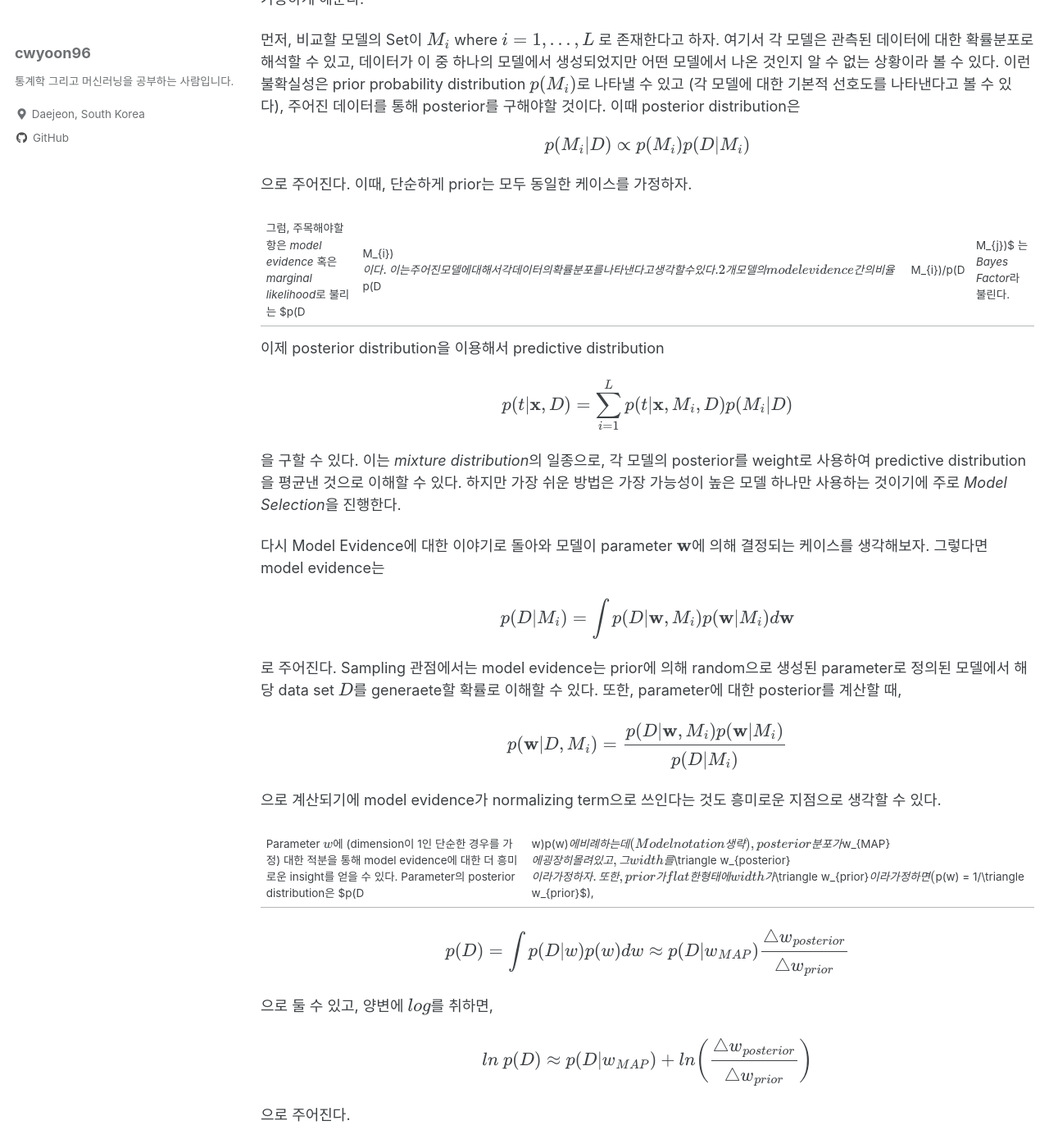
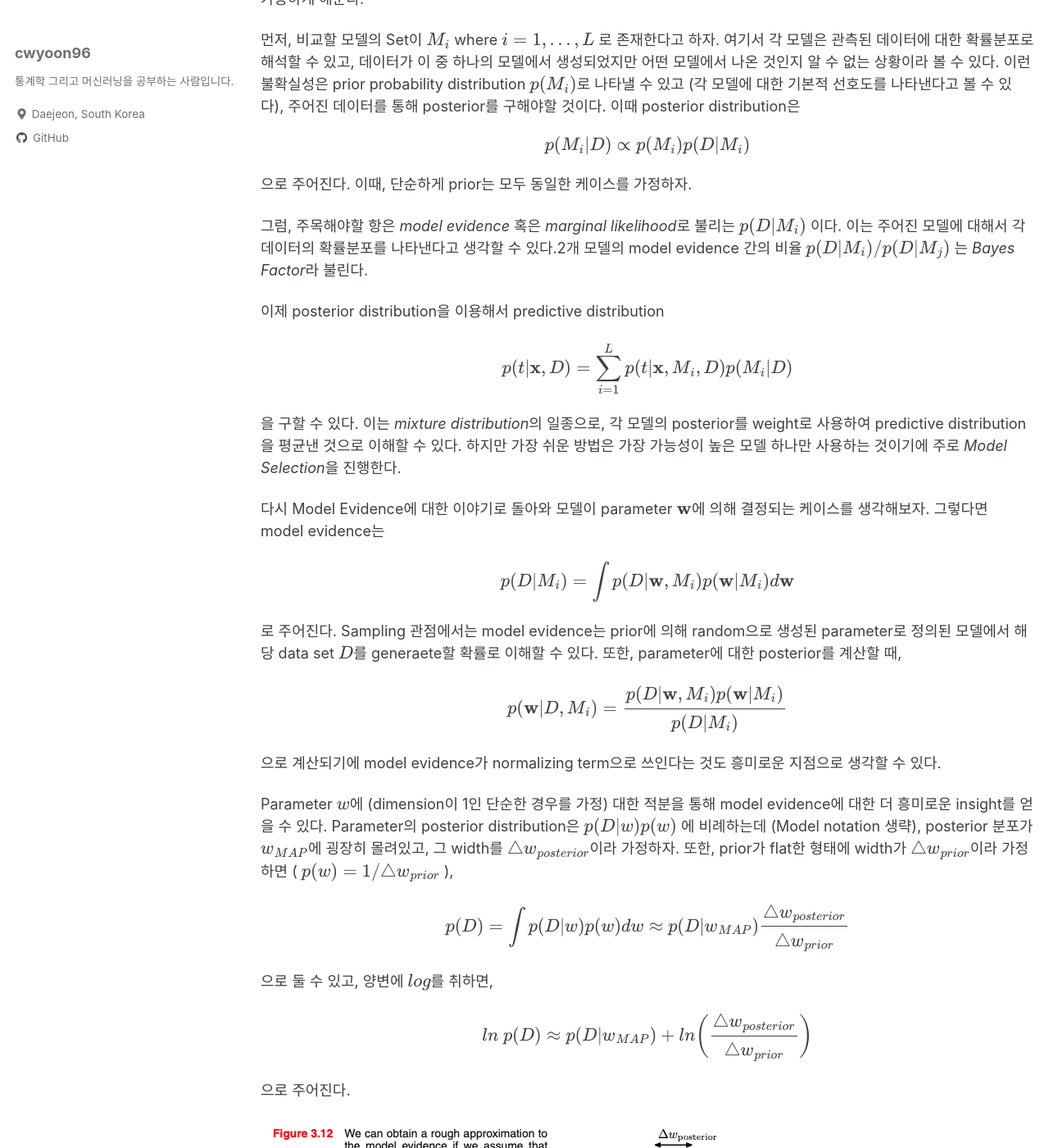
Before and after one commit to cwyoon96/cwyoon96.github.io, a Jekyll site: the page built from _posts/2021-11-19-prml-스터디-chap-3-4.md, in a window 1280 px wide and 1400 px high, scrolled down 543 px. Shown: the whole window at 82% size. Built offline with Jekyll 4.4.1, drawn with Linux system fonts in a browser that asks for light colours; cached includes are drawn as plain includes; formulas are drawn with MathJax 3; some of the changed text lies outside the part shown.

Commit message:
Update 2021-11-19-prml-스터디-chap-3-4.md

```diff
--- a/_posts/2021-11-19-prml-스터디-chap-3-4.md
+++ b/_posts/2021-11-19-prml-스터디-chap-3-4.md
@@ -28,7 +28,11 @@ $$
 
 으로 주어진다. 이때, 단순하게 prior는 모두 동일한 케이스를 가정하자.
 
-그럼, 주목해야할 항은 *model evidence* 혹은 *marginal likelihood*로 불리는 $p(D|M_{i})$ 이다. 이는 주어진 모델에 대해서 각 데이터의 확률분포를 나타낸다고 생각할 수 있다.2개 모델의 model evidence 간의 비율 $p(D|M_{i})/p(D|M_{j})$ 는 *Bayes Factor*라 불린다.
+그럼, 주목해야할 항은 *model evidence* 혹은 *marginal likelihood*로 불리는
+<span>$p(D|M_{i})$</span>
+이다. 이는 주어진 모델에 대해서 각 데이터의 확률분포를 나타낸다고 생각할 수 있다.2개 모델의 model evidence 간의 비율
+<span>$p(D|M_{i})/p(D|M_{j})$</span>
+는 *Bayes Factor*라 불린다.
 
 이제 posterior distribution을 이용해서 predictive distribution
 
@@ -52,7 +56,14 @@ $$
 
 으로 계산되기에 model evidence가 normalizing term으로 쓰인다는 것도 흥미로운 지점으로 생각할 수 있다.
 
-Parameter $w$에 (dimension이 1인 단순한 경우를 가정) 대한 적분을 통해 model evidence에 대한 더 흥미로운 insight를 얻을 수 있다. Parameter의 posterior distribution은 $p(D|w)p(w)$ 에 비례하는데 (Model notation 생략), posterior 분포가 $w_{MAP}$에 굉장히 몰려있고, 그 width를 $\triangle w_{posterior}$이라 가정하자. 또한, prior가 flat한 형태에 width가 $\triangle w_{prior}$이라 가정하면 ($p(w) = 1/\triangle w_{prior}$),
+Parameter $w$에 (dimension이 1인 단순한 경우를 가정) 대한 적분을 통해 model evidence에 대한 더 흥미로운 insight를 얻을 수 있다. Parameter의 posterior distribution은
+<span>$p(D|w)p(w)$</span>
+에 비례하는데 (Model notation 생략), posterior 분포가
+<span>$w_{MAP}$</span>에 굉장히 몰려있고, 그 width를
+<span>$\triangle w_{posterior}$</span>이라 가정하자. 또한, prior가 flat한 형태에 width가
+<span>$\triangle w_{prior}$</span>이라 가정하면 (
+<span>$p(w) = 1/\triangle w_{prior}$</span>
+),
 
 $$
 p(D) = \int p(D|w)p(w)dw \approx p(D|w_{MAP})\cfrac{\triangle w_{posterior}}{\triangle w_{prior}}
@@ -82,7 +93,9 @@ $$
 
 ![](/assets/img/2021-11-19-prml-스터디-chap-3-4/Figure%203.13-01.png)
 
-이제 각 Model Complexity에 따른 $p(D)$의 형태를 생각해보자. 가장 간단한 모델인 $M_1$에서 데이터가 랜덤하게 생성된다고 생각하면, 생성된 데이터셋들의 분산은 상대적으로 작을 것이며 서로 비슷한 모양을 가질 것이다. 반대로, 모델이 복잡해질 수록 생성될 수 있는 형태의 데이터셋이 다양해질 것이고, $M_3$처럼 더 Sparse 한 Distribution을 가지게 될 것이다. 이 때, $p(D|M_i)$는 Normalize 되어야하기 때문에, 그림에서 처럼 특정 데이터셋 포인트에서는 intermediate complexity model의 model evidence가 가장 커질 수 있는 것이다.
+이제 각 Model Complexity에 따른 $p(D)$의 형태를 생각해보자. 가장 간단한 모델인 $M_1$에서 데이터가 랜덤하게 생성된다고 생각하면, 생성된 데이터셋들의 분산은 상대적으로 작을 것이며 서로 비슷한 모양을 가질 것이다. 반대로, 모델이 복잡해질 수록 생성될 수 있는 형태의 데이터셋이 다양해질 것이고, $M_3$처럼 더 Sparse 한 Distribution을 가지게 될 것이다. 이 때,
+<span>$p(D|M_i)$</span>
+는 Normalize 되어야하기 때문에, 그림에서 처럼 특정 데이터셋 포인트에서는 intermediate complexity model의 model evidence가 가장 커질 수 있는 것이다.
 
 Bayesian Model Comparison의 기본적인 가정은 실제로 데이터가 현재 고려 중인 모델 중 하나에서 생성되었다는 것이다. 해당 가정이 사실이라고 했을 때, Bayesian Model Comparison은 평균적으로 correct model을 선택할 수 있게 해준다. 2개의 Model $M_1,M_2$ 가 있다고 하고, correct model이 $M_1$인 경우를 생각하자. Bayes factor를 데이터셋의 실제 분포 (correct model)로 평균을 내면
 
```
